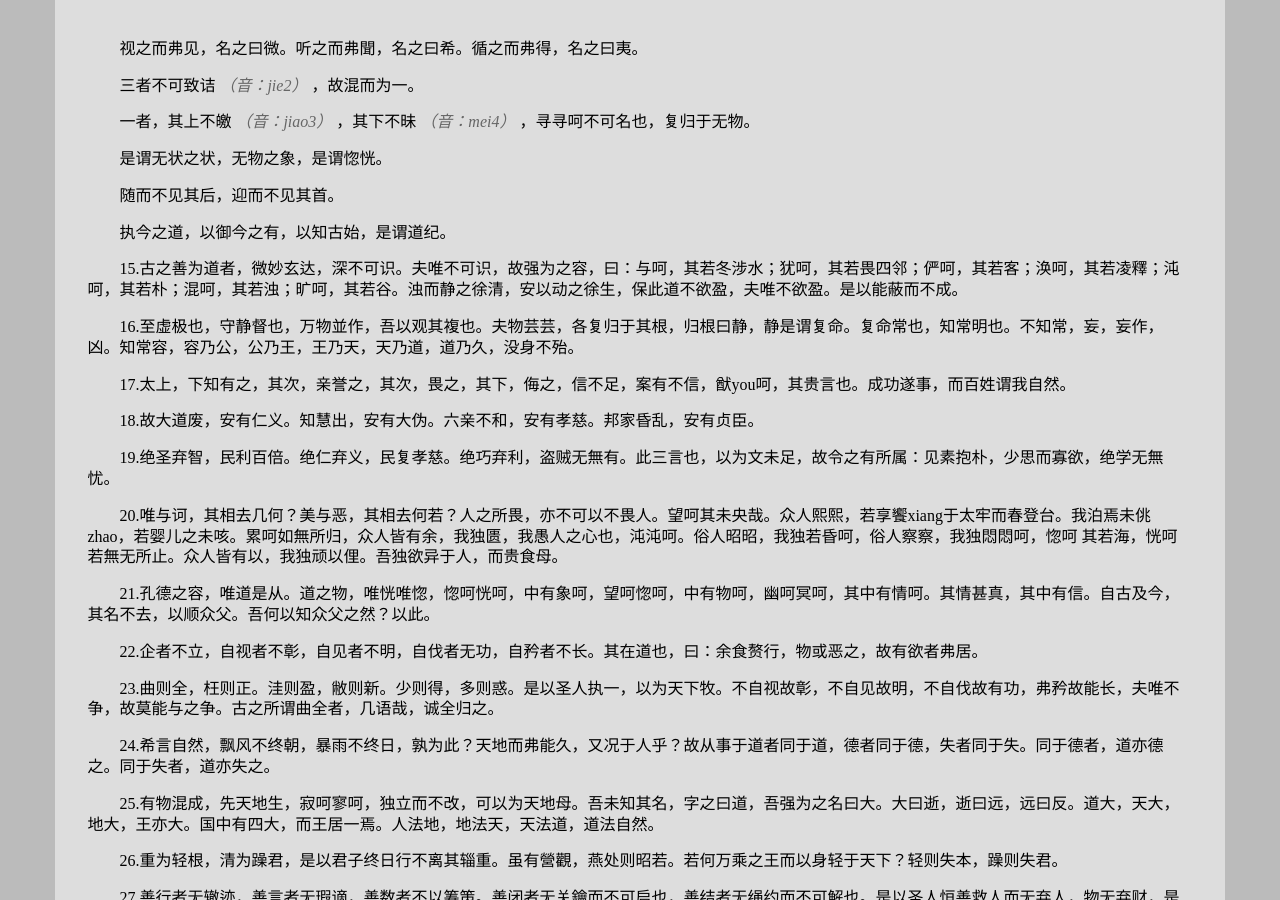
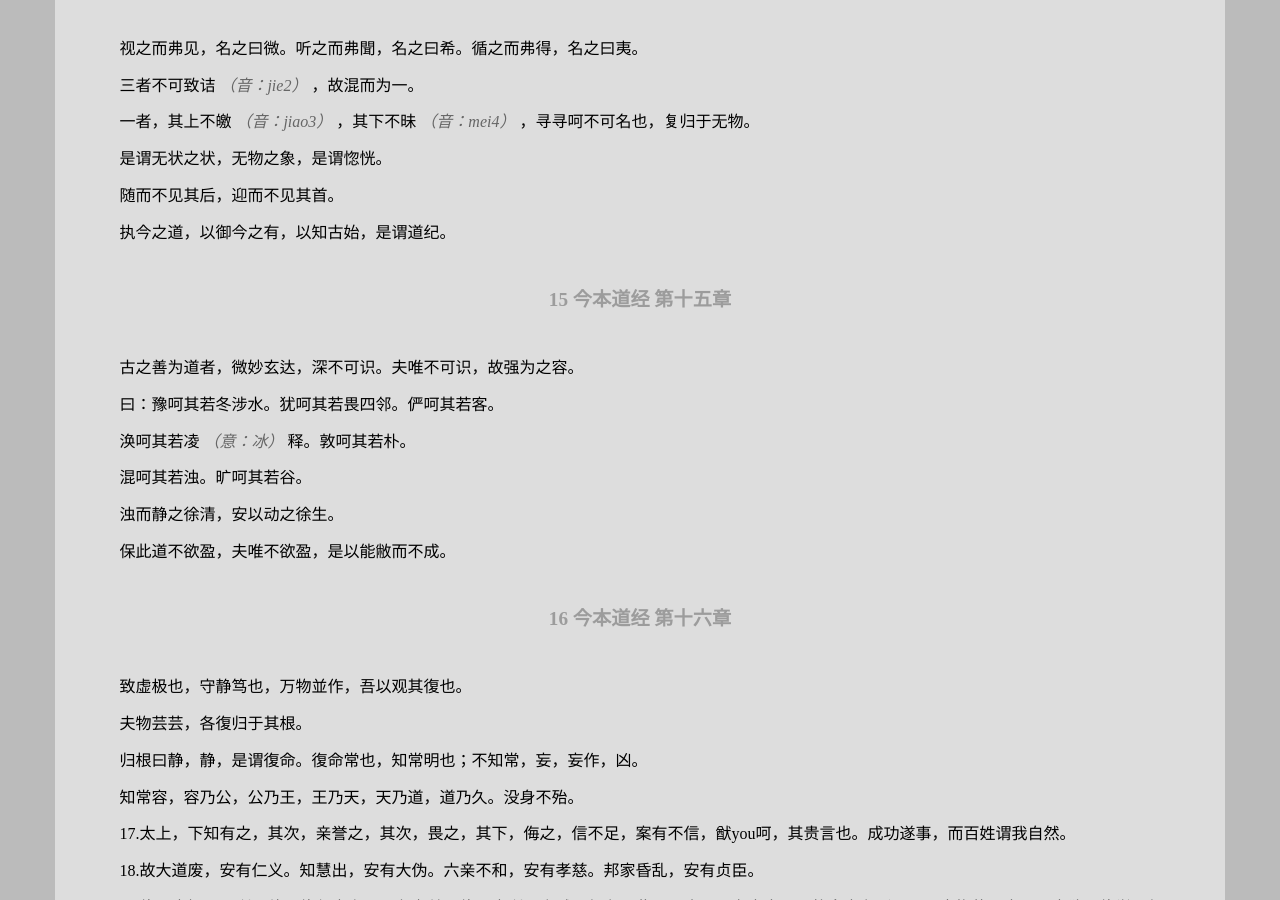
Before and after one commit to leiqin/leiqin.github.io, a Jekyll site: the page built from shoucang/daodejing.markdown, in a window 1280 px wide and 900 px high, scrolled down 13569 px. Built offline with Jekyll 4.4.1, drawn with Linux system fonts in a browser that asks for light colours; nearby versions of some CDN libraries.

Commit message:
道德经 道经 15 16

```diff
--- a/shoucang/daodejing.markdown
+++ b/shoucang/daodejing.markdown
@@ -537,11 +537,31 @@ title: 道德经
 
 执今之道，以御今之有，以知古始，是谓道纪。
 
+###### 15 今本道经 第十五章
+
+古之善为道者，微妙玄达，深不可识。夫唯不可识，故强为之容。
+
+曰：豫呵其若冬涉水。犹呵其若畏四邻。俨呵其若客。
+
+涣呵其若凌 _（意：冰）_ 释。敦呵其若朴。
+
+混呵其若浊。旷呵其若谷。
+
+浊而静之徐清，安以动之徐生。
+
+保此道不欲盈，夫唯不欲盈，是以能敝而不成。
+
+###### 16 今本道经 第十六章
+
+致虚极也，守静笃也，万物並作，吾以观其復也。
+
+夫物芸芸，各復归于其根。
+
+归根曰静，静，是谓復命。復命常也，知常明也；不知常，妄，妄作，凶。
+
+知常容，容乃公，公乃王，王乃天，天乃道，道乃久。没身不殆。
 
 
-15.古之善为道者，微妙玄达，深不可识。夫唯不可识，故强为之容，曰：与呵，其若冬涉水；犹呵，其若畏四邻；俨呵，其若客；涣呵，其若凌釋；沌呵，其若朴；混呵，其若浊；旷呵，其若谷。浊而静之徐清，安以动之徐生，保此道不欲盈，夫唯不欲盈。是以能蔽而不成。
-
-16.至虚极也，守静督也，万物並作，吾以观其複也。夫物芸芸，各复归于其根，归根曰静，静是谓复命。复命常也，知常明也。不知常，妄，妄作，凶。知常容，容乃公，公乃王，王乃天，天乃道，道乃久，没身不殆。
 
 17.太上，下知有之，其次，亲誉之，其次，畏之，其下，侮之，信不足，案有不信，猷you呵，其贵言也。成功遂事，而百姓谓我自然。
 
```
